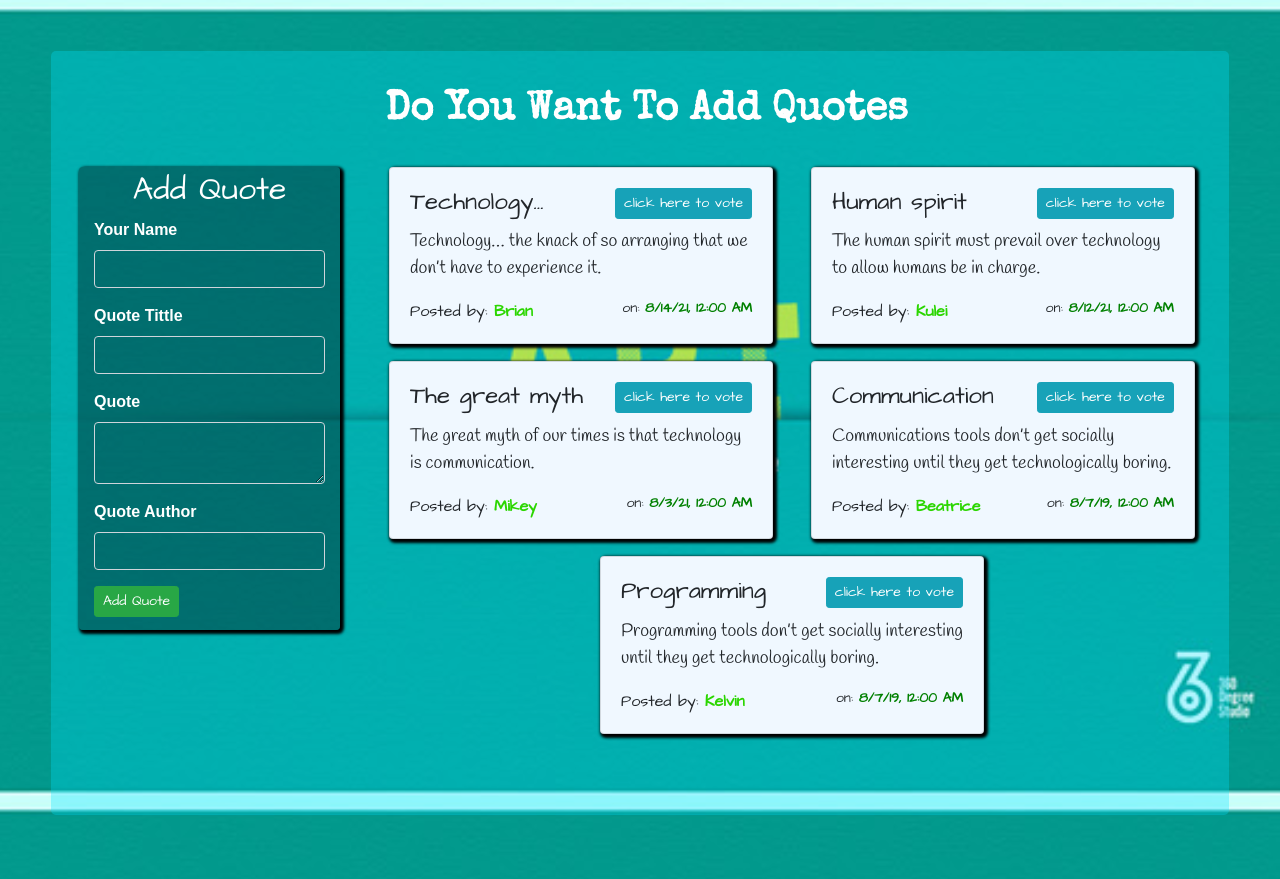
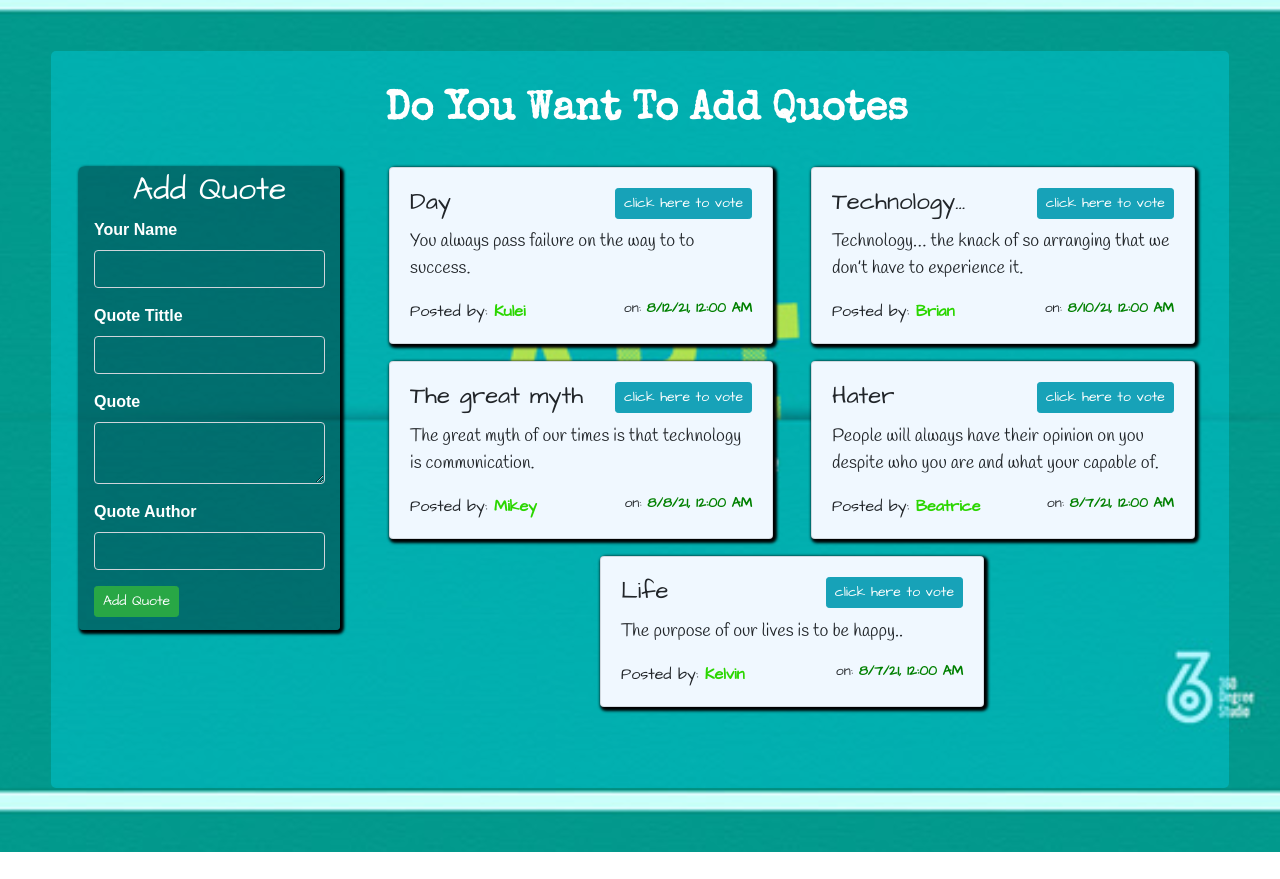
Before and after one commit to brian6382/agular_que, an Angular app: page / in a window 1280 px wide. After the commit the page ends 852 px from the top, so only its background shows below. Built offline with nearby package versions, Linux system fonts and the light colour scheme; a web font is replaced by a local one; what @sweetalert2/ngx-sweetalert2 would draw is missing.

Commit message:
app root file to index

```diff
--- a/src/app/quotes/quotes.component.ts
+++ b/src/app/quotes/quotes.component.ts
@@ -9,11 +9,11 @@ import { Quote } from '../quote';
 export class QuotesComponent implements OnInit {
   title = 'Do you want to add  quotes';
   quotes:Quote[] = [
-    new Quote (1,'Kulei','Human spirit','The human spirit must prevail over technology to allow humans be in charge.','Albert Einstein', new Date(2021,7,12),0,0),
-    new Quote (2,'Brian','Technology…','Technology… the knack of so arranging  that we don’t have to experience it.','Max Frisch',new Date(2021,7,14),0,0),
-    new Quote (3,'Mikey','The great myth','The great myth of our times is that technology is communication.','Libby Larsen',new Date(2021,7,3),0,0),
-    new Quote (4,'Beatrice','Communication','Communications tools don’t get socially interesting until they get technologically boring.','Clay Shirky',new Date(2019,7,7),0,0),
-    new Quote (4,'Kelvin','Programming','Programming tools don’t get socially interesting until they get technologically boring.','Clay kulei',new Date(2019,7,7),0,0)
+    new Quote (1,'Kulei','Day','You always pass failure on the way to to success.','Mickey Rooney', new Date(2021,7,12),0,0),
+    new Quote (2,'Brian','Technology…','Technology… the knack of so arranging  that we don’t have to experience it.','Max Frisch',new Date(2021,7,10),0,0),
+    new Quote (3,'Mikey','The great myth','The great myth of our times is that technology is communication.','Libby Larsen',new Date(2021,7,8),0,0),
+    new Quote (4,'Beatrice','Hater','People will always have their opinion on you despite who you are and what your capable of.','Ana Chable',new Date(2021,7,7),0,0),
+    new Quote (4,'Kelvin','Life','The purpose of our lives is to be happy..','Dalai Lama',new Date(2021,7,7),0,0)
   ];
   get sortQuotes() {
     return this.quotes.sort((a, b) => {
```
